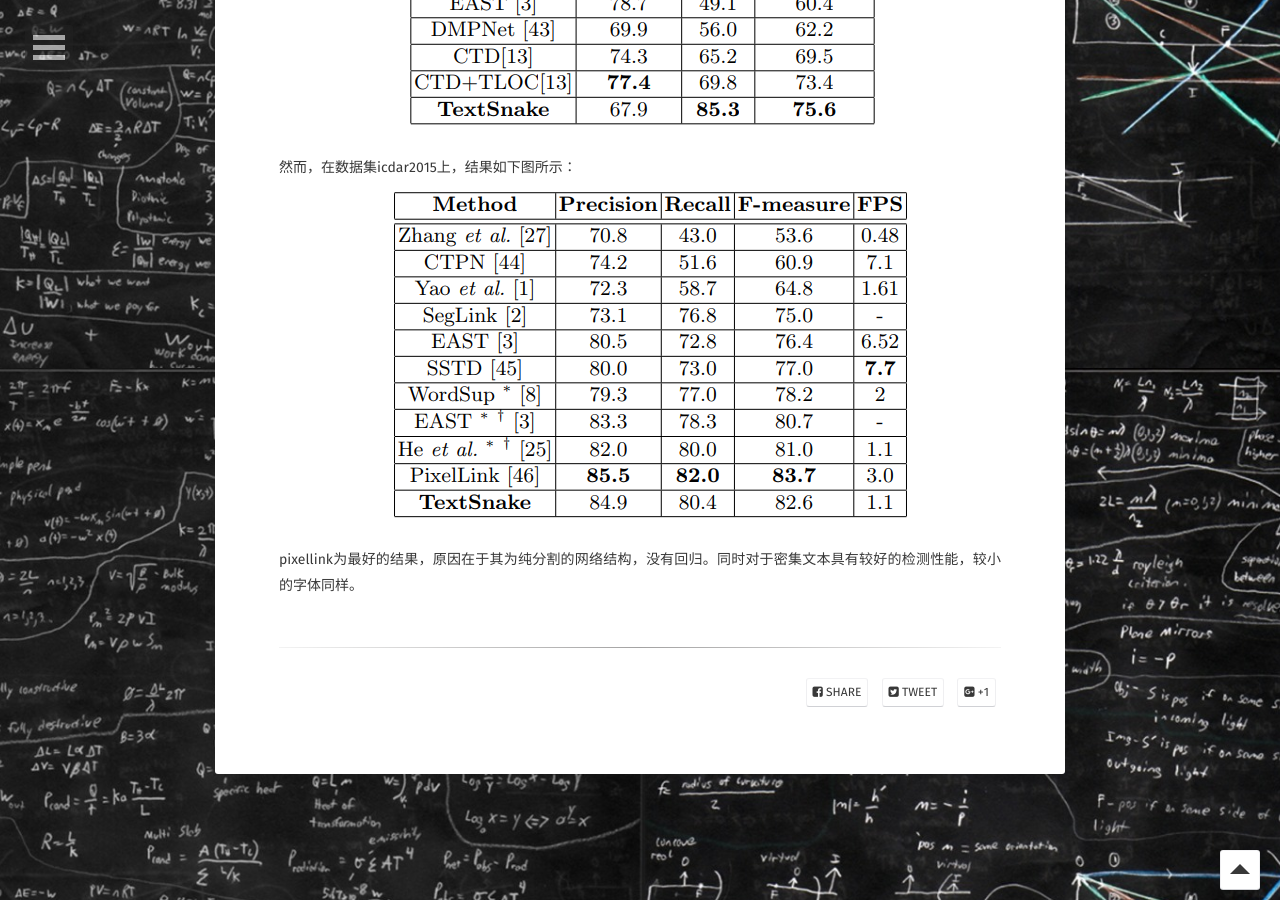
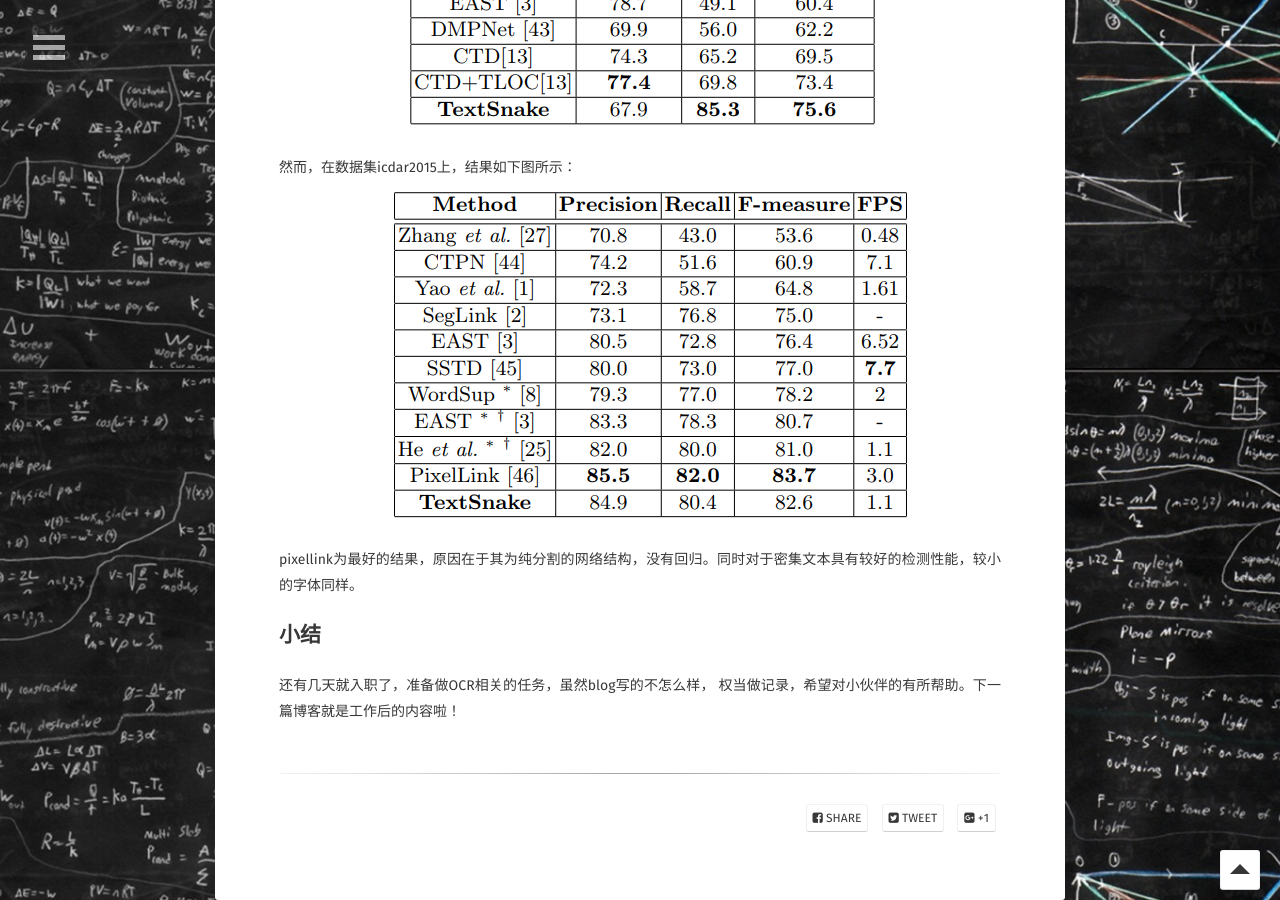
Before and after one commit to saicoco/saicoco.github.io, a Jekyll site: the page built from _posts/2018-07-09-TextSnake.md, in a window 1280 px wide and 900 px high, scrolled down 5032 px. Built offline with Jekyll 4.4.1, drawn with Linux system fonts in a browser that asks for light colours; some web fonts are replaced; our own code applies the rules of GitHub Pages for plain Markdown files; comment, search, counter and statistics services are not loaded.

Commit message:
add  something

```diff
--- a/_posts/2018-07-09-TextSnake.md
+++ b/_posts/2018-07-09-TextSnake.md
@@ -81,3 +81,8 @@ label generation 的pipeline可以如下图所示：
 ![img](../downloads/textsnake/12.png)
 
 pixellink为最好的结果，原因在于其为纯分割的网络结构，没有回归。同时对于密集文本具有较好的检测性能，较小的字体同样。
+
+
+## 小结
+
+还有几天就入职了，准备做OCR相关的任务，虽然blog写的不怎么样， 权当做记录，希望对小伙伴的有所帮助。下一篇博客就是工作后的内容啦！
```
